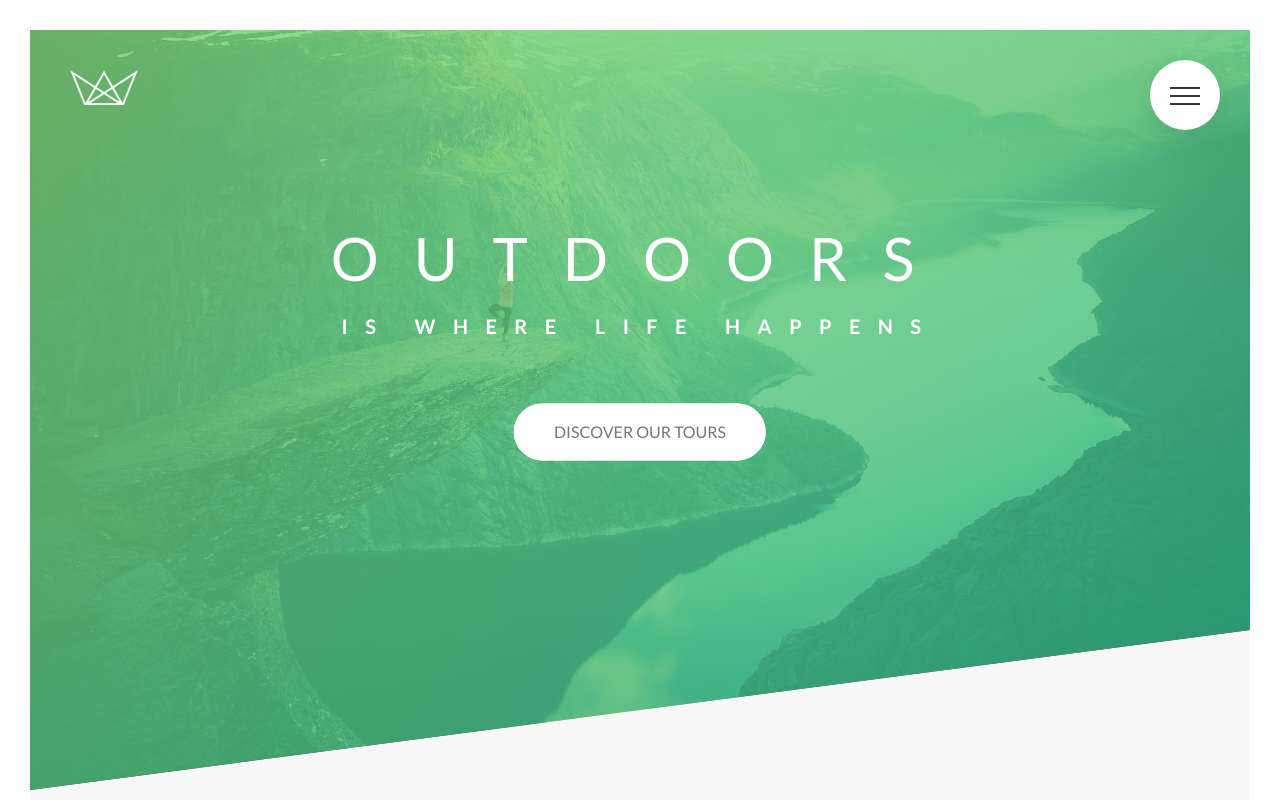
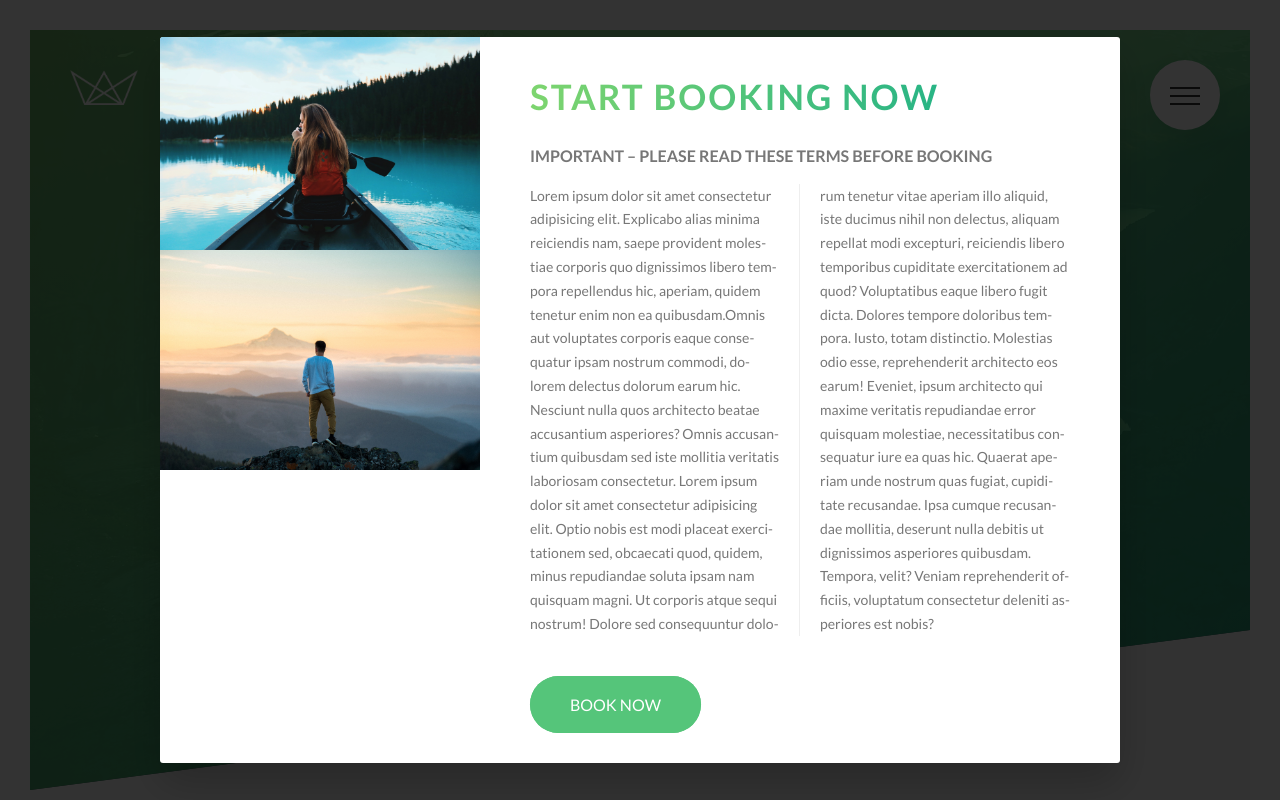
Before and after one commit to JOSHI53/Natours, a website: page index.html in a window 1280 px wide. Shown: the top 800 px of the page. Drawn offline with Linux system fonts and the light colour scheme.

Commit message:
15th commit

```diff
--- a/index.html
+++ b/index.html
@@ -345,6 +345,35 @@
             </div>
         </div>
     </footer>
+
+    <div class="popup">
+        <div class="popup__content">
+            <div class="popup__left">
+                <img src="img/nat-8.jpg" alt="Tour Photo" class="popup__img">
+                <img src="img/nat-9.jpg" alt="Tour Photo" class="popup__img">
+            </div>
+            <div class="popup__right">
+                <h2 class="heading-secondary u-margin-bottom-small">Start booking now</h2>
+                <h3 class="heading-tertiary u-margin-bottom-small">Important &ndash; Please read these terms before booking</h3>
+                <p class="popup__text">Lorem ipsum dolor sit amet consectetur adipisicing elit. Explicabo alias minima reiciendis nam, saepe
+                    provident molestiae corporis quo dignissimos libero tempora repellendus hic, aperiam, quidem tenetur enim non ea
+                    quibusdam.Omnis aut voluptates corporis eaque consequatur ipsam nostrum commodi, dolorem delectus dolorum earum hic.
+                    Nesciunt nulla quos architecto beatae accusantium asperiores? Omnis accusantium quibusdam sed iste mollitia veritatis
+                    laboriosam consectetur. Lorem ipsum dolor sit amet consectetur adipisicing elit. Optio nobis est modi placeat
+                    exercitationem sed, obcaecati quod, quidem, minus repudiandae soluta ipsam nam quisquam magni. Ut corporis atque sequi
+                    nostrum!
+                    Dolore sed consequuntur dolorum tenetur vitae aperiam illo aliquid, iste ducimus nihil non delectus, aliquam repellat
+                    modi excepturi, reiciendis libero temporibus cupiditate exercitationem ad quod? Voluptatibus eaque libero fugit dicta.
+                    Dolores tempore doloribus tempora. Iusto, totam distinctio. Molestias odio esse, reprehenderit architecto eos earum!
+                    Eveniet, ipsum architecto qui maxime veritatis repudiandae error quisquam molestiae, necessitatibus consequatur iure ea
+                    quas hic.
+                    Quaerat aperiam unde nostrum quas fugiat, cupiditate recusandae. Ipsa cumque recusandae mollitia, deserunt nulla debitis
+                    ut dignissimos asperiores quibusdam. Tempora, velit? Veniam reprehenderit officiis, voluptatum consectetur deleniti
+                    asperiores est nobis?</p>
+                <a href="#" class="btn btn--green">Book now</a>
+            </div>
+        </div>
+    </div>
     <!--
     <section class="grid-test">
         <div class="row">
--- a/sass/abstracts/_mixins.scss
+++ b/sass/abstracts/_mixins.scss
@@ -5,3 +5,10 @@
         clear: both;
     }
 }
+
+@mixin absCenter {
+    position: absolute;
+    top: 50%;
+    left: 50%;
+    transform: translate(-50%, -50%);
+}
--- /dev/null
+++ b/sass/components/_popup.scss
@@ -0,0 +1,55 @@
+.popup {
+    height: 100vh;
+    width: 100%;
+    position: fixed;
+    top: 0;
+    left: 0;
+    background-color: rgba($color-black, .8);
+    z-index: 9999;
+
+    &__content {
+        @include absCenter;
+        width: 75%;
+        background-color: $color-white;
+        box-shadow: 0 2rem 4rem rgba($color-black, .2);
+        border-radius: 3px;
+        display: table;
+        overflow: hidden;
+    }
+
+    &__left {
+        width: 33.33333%;
+        display: table-cell;
+    }
+
+    &__right {
+        width: 66.66666%;
+        display: table-cell;
+        vertical-align: middle;
+        padding: 3rem 5rem;
+    }
+
+    &__img {
+        display: block;
+        width: 100%;
+    }
+
+    &__text {
+        font-size: 1.4rem;
+        margin-bottom: 4rem;
+
+        -moz-column-count: 2;
+        -moz-column-gap: 4rem;
+        -moz-column-rule: 1px solid $color-grey-light-2;
+
+        column-count: 2;
+        column-gap: 4rem;
+        column-rule: 1px solid $color-grey-light-2;
+
+        -moz-hyphens: auto;
+        -ms-hyphens: auto;
+        -webkit-hyphens: auto;
+        hyphens: auto;
+    }
+
+}
--- a/sass/main.scss
+++ b/sass/main.scss
@@ -13,6 +13,7 @@
 @import "components/composition";
 @import "components/feature-box";
 @import "components/form";
+@import "components/popup";
 @import "components/story";
 
 @import "layout/footer";
```
Also changed, not shown: css/style.css.
